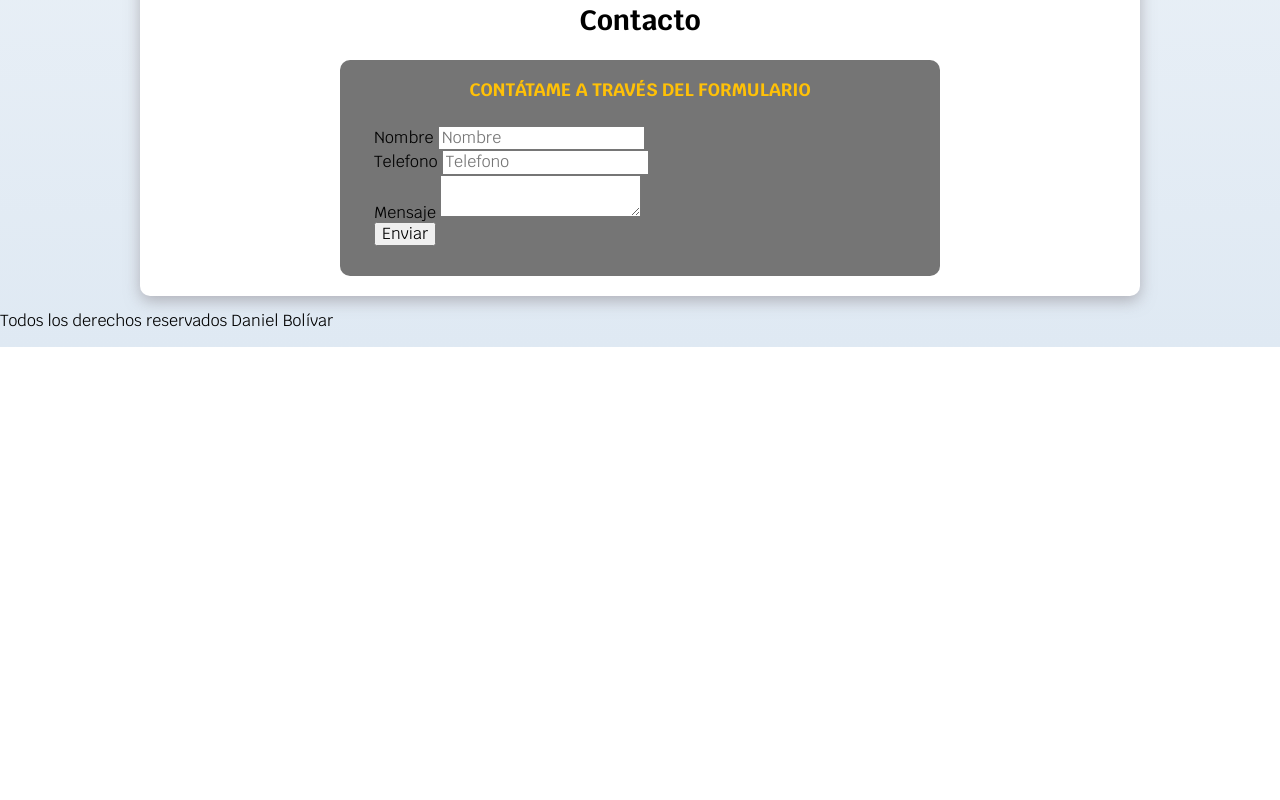
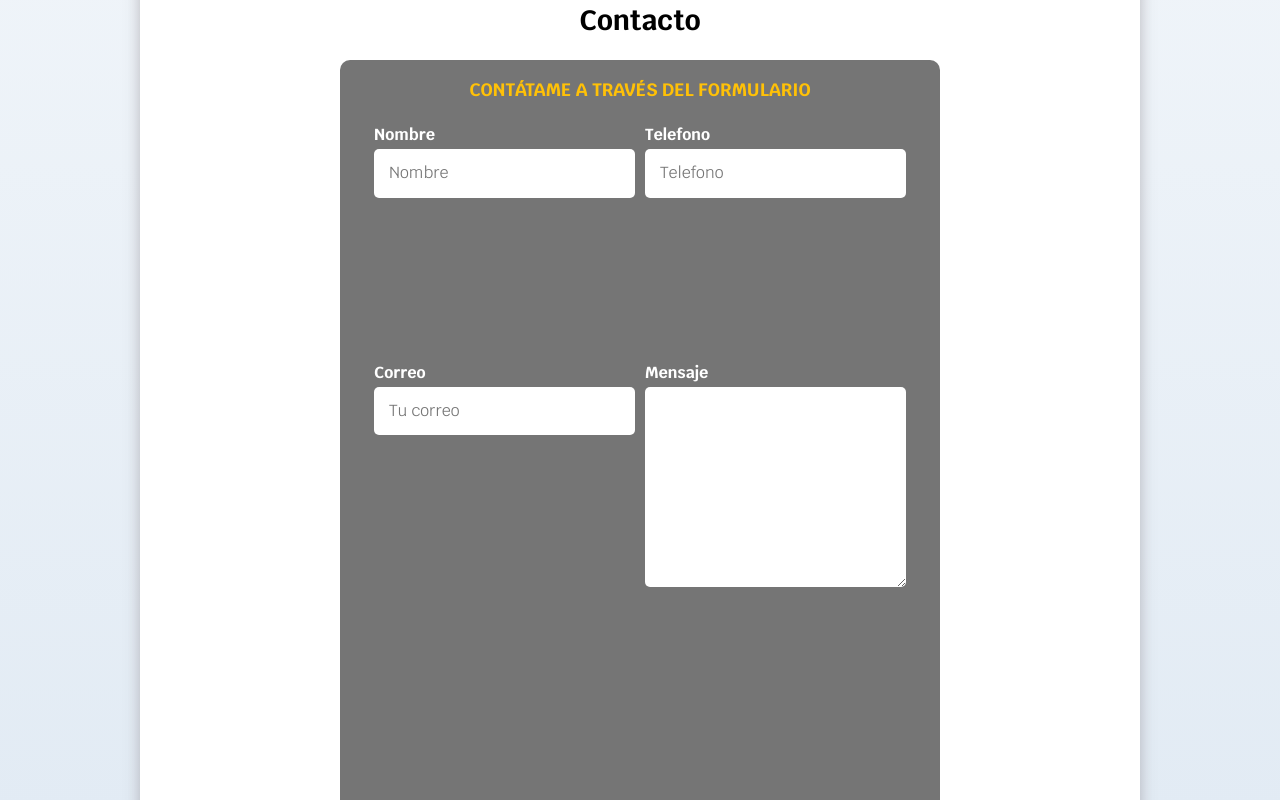
Before and after one commit to dbolivar1309/daniel-proyectos, a plain HTML site: page freelancer_inicio/index.html in a window 1280 px wide. Shown: the part 1060-1860 px from the top of the page. Before the commit the page ends 1407 px from the top, so only its background shows below. Drawn offline with Linux system fonts and the light colour scheme.

Commit message:
Add files via upload

```diff
--- a/freelancer_inicio/css/styles.css
+++ b/freelancer_inicio/css/styles.css
@@ -36,11 +36,15 @@ body{
     border-radius: .5rem;
     width: 90%;
     text-align: center;
+    border: none;
 }
 @media (min-width: 768px)  {
     .boton{
         width: auto;
     }
+}
+.boton:hover{
+    cursor: pointer;
 }
 .sombra{
     -webkit-box-shadow: 0px 5px 15px 0px rgba(135,130,135,0.54);
@@ -49,6 +53,21 @@ body{
     background-color: var(--blanco);
     padding: 2rem;
     border-radius: 1rem;
+}
+/*Utilidades*/
+.w-100{
+    width: 100%;
+}
+.flex{
+    display: flex;
+}
+@media (min-width: 768px)  {
+    .w-100{
+        width: auto;
+    }
+}
+.alinear-derecha{
+    justify-content: flex-end;
 }
 /*Tipograf+ia*/
 h1{
@@ -179,3 +198,34 @@ h1,h2,h3{
     margin-bottom: 2rem;
     text-transform: uppercase;
 }
+.contenedor-campos{
+    display: grid;
+}
+@media (min-width: 768px)  {
+    .contenedor-campos{
+        grid-template-columns: repeat(2, 1fr);
+        grid-template-rows: 1fr 1fr 1fr;
+        column-gap: 1rem;
+    }
+    .campo:nth-child(3){
+
+    }
+}
+.campo{
+    margin-bottom: 1rem;
+}
+.campo label{
+    color: var(--blanco);
+    font-weight: bold;
+    display: block;
+    margin-bottom: .5rem;
+}
+.campo textarea{
+    height: 20rem;
+}
+.input-text{
+   border: none;
+   padding: 1.5rem;
+   border-radius: .5rem;
+   width: 100%;
+}
--- a/freelancer_inicio/index.html
+++ b/freelancer_inicio/index.html
@@ -110,24 +110,29 @@
                     <div class="contenedor-campos">
                         <div class="campo">
                             <label for="nombre">Nombre</label>
-                            <input type="text" name="" id="nombre" placeholder="Nombre">
+                            <input class="input-text" type="text" name="" id="nombre" placeholder="Nombre">
                         </div>
 
                         <div class="campo">
                             <label for="telefono">Telefono</label>
-                            <input type="tel" name="" id="telefono" placeholder="Telefono">
+                            <input class="input-text" type="tel" name="" id="telefono" placeholder="Telefono">
                         </div>
 
+                        <div class="campo">
+                            <label for="email">Correo</label>
+                            <input class="input-text" type="email" name="" id="email" placeholder="Tu correo">
+                        </div>
 
 
                         <div class="campo">
                             <label for="box">Mensaje</label>
-                            <textarea name="" id="" ></textarea>
+                            <textarea class="input-text" name="" id="" ></textarea>
                         </div>
-                            </div>
-                        <div class="campo">
-                            <input type="submit" value="Enviar">
-                </div>
+                    </div><!--contenedor-campos-->
+                        <div class="alinear-derecha flex">
+                            <input class="boton w-100" type="submit" value="Enviar">
+                        </div>
+
 
             </fieldset>
         </form>
```
